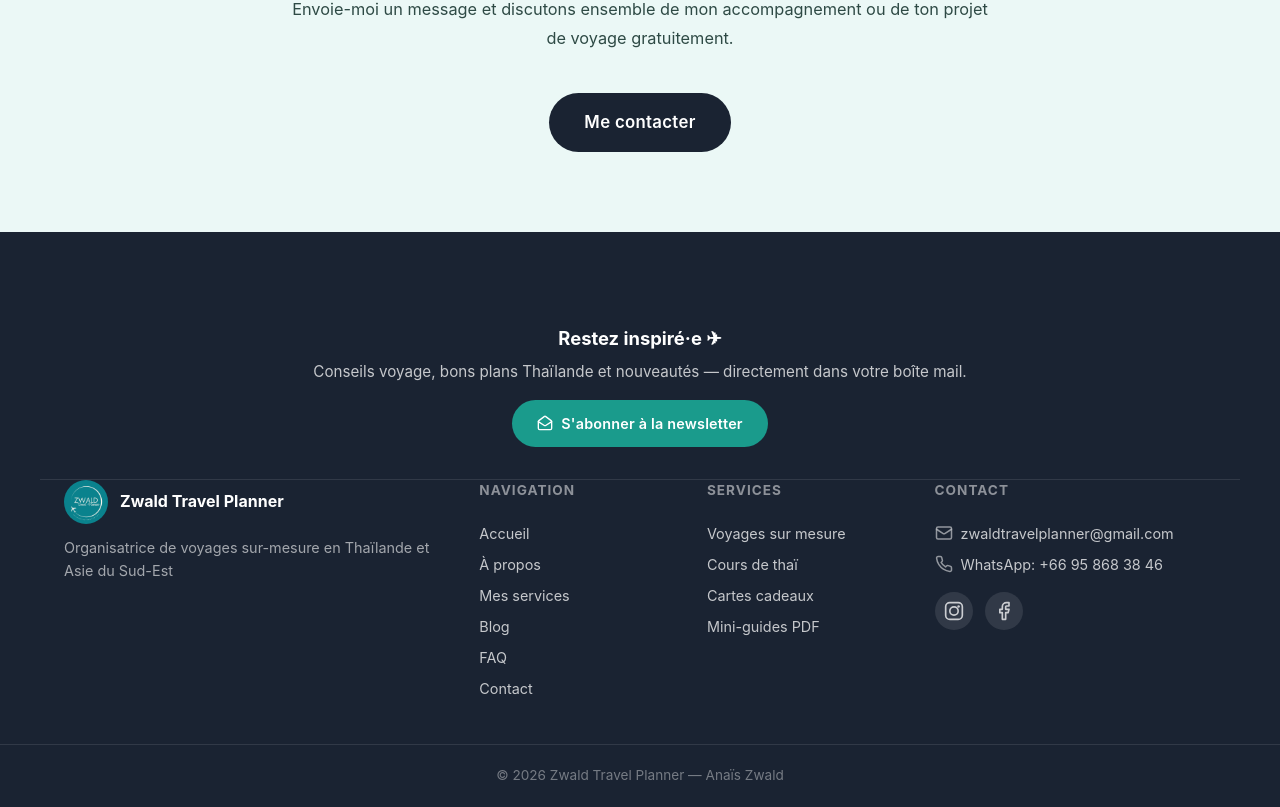
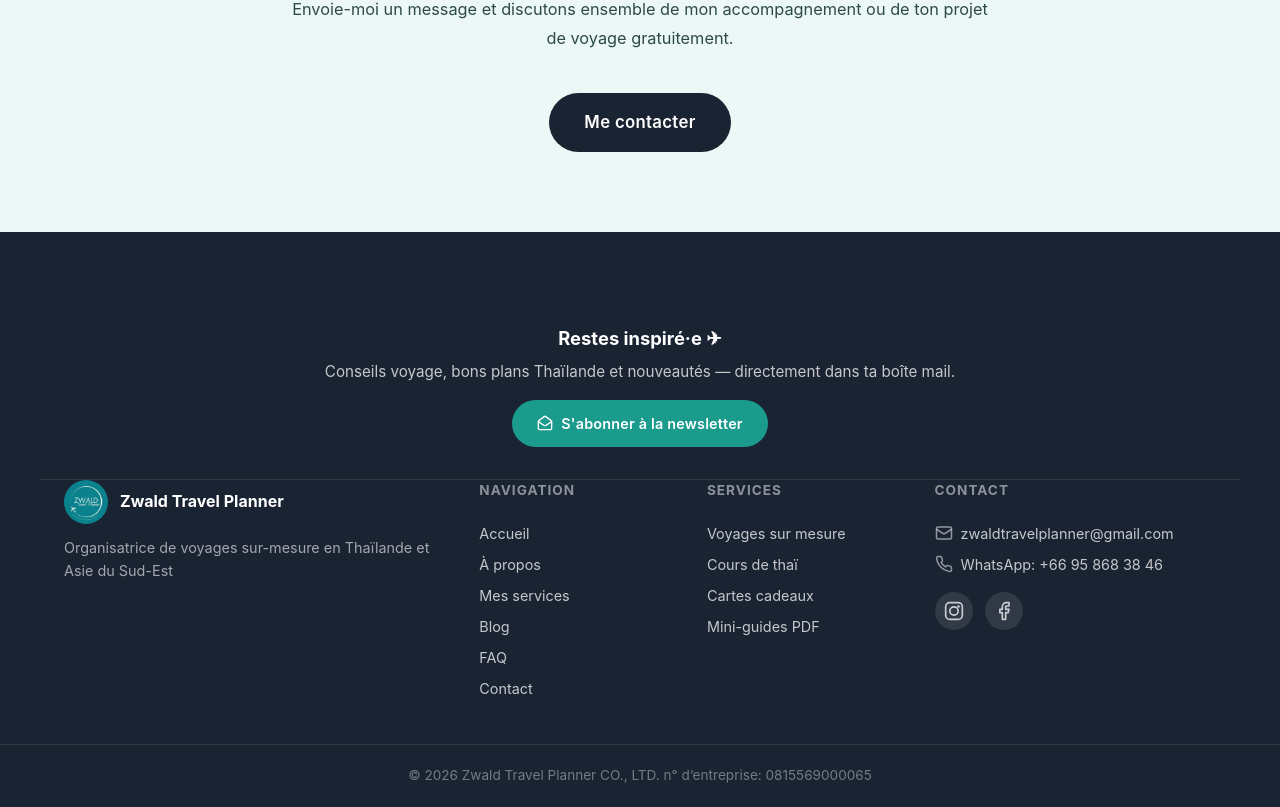
Before and after one commit to TheRemless/Site_Anais, a React (Vite) app: page /faq in a window 1280 px wide. Shown: the part 1561-2368 px from the top of the page. Built offline with nearby package versions, Linux system fonts and the light colour scheme.

Commit message:
Added company reg. number.

```diff
--- a/src/components/Footer.jsx
+++ b/src/components/Footer.jsx
@@ -43,8 +43,8 @@ export default function Footer() {
     {showNewsletter && <NewsletterModal onClose={() => setShowNewsletter(false)} />}
     <footer className="footer">
       <div className="footer-newsletter">
-        <strong>Restez inspiré·e ✈</strong>
-        <p>Conseils voyage, bons plans Thaïlande et nouveautés — directement dans votre boîte mail.</p>
+        <strong>Restes inspiré·e ✈</strong>
+        <p>Conseils voyage, bons plans Thaïlande et nouveautés — directement dans ta boîte mail.</p>
         <button className="btn-newsletter" onClick={() => setShowNewsletter(true)}>
           <MailOpenIcon />
           S'abonner à la newsletter
@@ -98,7 +98,7 @@ export default function Footer() {
         </div>
       </div>
       <div className="footer-bottom">
-        <p>&copy; {new Date().getFullYear()} Zwald Travel Planner — Anaïs Zwald</p>
+        <p>&copy; {new Date().getFullYear()} Zwald Travel Planner CO., LTD. n° d’entreprise: 0815569000065</p>
       </div>
     </footer>
     </>
```
